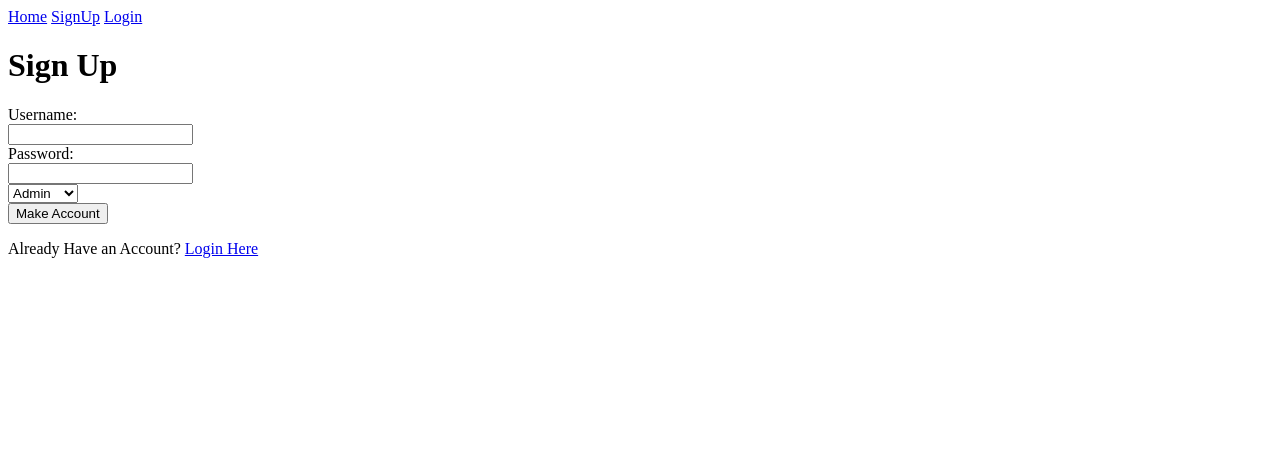
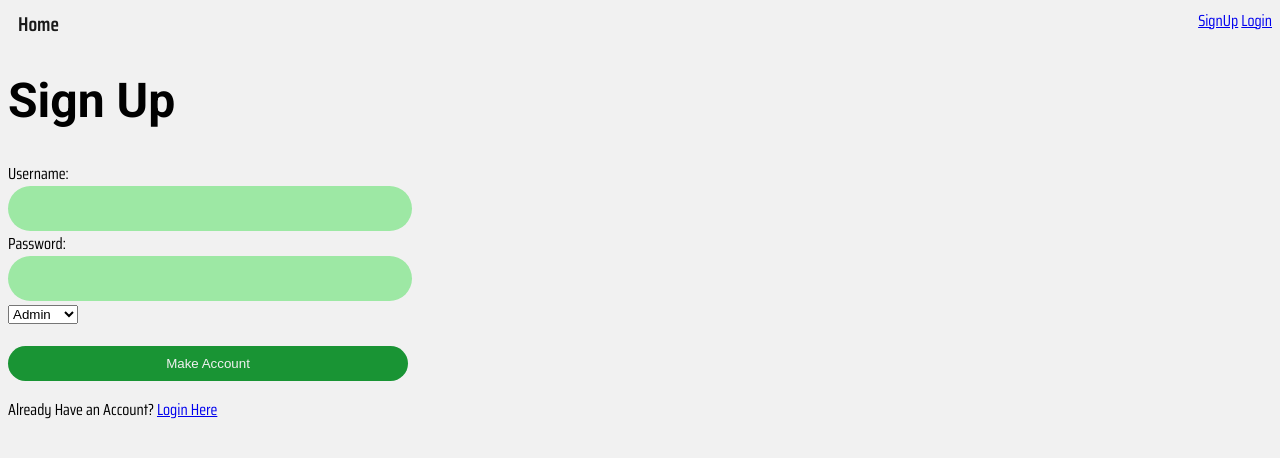
Before and after one commit to AMarieP/IT6037_Data_Access_Managment_Group_Project, a Node server app: template Admirable Blue Beatles/views/signup.ejs in a window 1280 px wide. Shown: the top 458 px of the page. Run offline with Node 20, Linux system fonts and the light colour scheme; the template is opened without the code that fills it, so the values that code supplies are empty; some libraries are stand-ins or nearby versions.

Commit message:
Added some css and planning document

```diff
--- a/Admirable Blue Beatles/views/partials/navigation.ejs
+++ b/Admirable Blue Beatles/views/partials/navigation.ejs
@@ -1,6 +1,9 @@
 <!-- header -->
-<header>
-    <a href="/">Home</a>
+<section class="header">
+    <div class="home">
+        <a class="head-links" href="/">Home</a>
+    </div>
+    <div class="login-sign">
     <a href="/signup">SignUp</a>
     <% if (user) { %>
         <!-- Show user name if user is logged in -->
@@ -9,4 +12,6 @@
         <!-- Show login button if user is not logged in -->
         <a href="/login">Login</a>
     <% } %>
-</header>
+
+    </div>
+</section>
--- a/Admirable Blue Beatles/views/signup.ejs
+++ b/Admirable Blue Beatles/views/signup.ejs
@@ -4,29 +4,29 @@
     <meta charset="UTF-8">
     <meta name="viewport" content="width=device-width, initial-scale=1.0">
     <title>Study Resource Finder</title>
+    <link rel="stylesheet" href="Styles/styles.css">
+    <link rel="preconnect" href="https://fonts.googleapis.com">
+    <link rel="preconnect" href="https://fonts.gstatic.com" crossorigin>
+    <link href="https://fonts.googleapis.com/css2?family=Roboto:wght@300;400;500;700&family=Saira+Condensed:wght@400;600&display=swap" rel="stylesheet">
+
 </head>
 <body>
-    <header>
-        <a href="/">Home</a>
-        <a href="/signup">SignUp</a>
-        <a href="/login">Login</a>
-
-    </header>
+    <%- include('partials/navigation.ejs', { user: user }) %>
 
    <div class="signup">
     <form action="/signup" method="post">
         <h1>Sign Up</h1>
         <!-- Add the "username" field -->
         <label for="username">Username:</label><br>
-        <input type="text" id="username" name="username" required><br>
+        <input class="input-field" type="text" id="username" name="username" required><br>
         <label for="password">Password:</label><br>
-        <input type="password" id="password" name="password"><br>
+        <input class="input-field" type="password" id="password" name="password"><br>
         <select id="role" name="role" required>
             <option value="admin">Admin</option>
             <option value="teacher">Teacher</option>
             <option value="student">Student</option>
         </select><br>
-        <button type="submit">Make Account</button>
+        <button class="btn form-btn btn-green" type="submit">Make Account</button>
     </form>
     </div>
 
--- /dev/null
+++ b/Admirable Blue Beatles/views/styles/styles.css
@@ -0,0 +1,147 @@
+:root{
+    --grey-color:#F1F1F1;
+    --green-color:#9DE8A4;
+    --black-color:#1A1A1A;
+    --green-accent: #199434;
+}
+
+body{
+    background-color: var(--grey-color);
+    font-family:'Saira Condensed', sans-serif;
+    background-image: scr();
+}
+
+ul{
+    margin-block-start: 0em;
+}
+
+section{
+    max-width: 1440px;
+    margin-right: auto;
+    margin-left: auto;
+}
+
+h1,h2,h3,h4{
+    font-family: 'Roboto', sans-serif;
+}
+
+h1{
+    font-size: 3rem;
+}
+
+h2{
+    font-size: 2rem;
+}
+
+h3{
+    font-size: 1.5rem;
+}
+
+p{
+    font-size: 1rem;
+}
+
+.col-wrap{
+    margin-top: 40px;
+    display: flex;
+}
+
+.col-20{
+    width: 20%;
+}
+
+.col-80{
+    width: 79%;
+    margin-left: auto;
+}
+
+.search-bar{
+    width: 100%;
+    padding-top: 10px;
+    padding-bottom: 10px;
+    border-radius: 30px;
+    border: none;
+    background-color: var(--green-color);
+}
+
+::placeholder{
+    padding-left: 20px;
+    color: var(--black-color)
+}
+
+.search-bar-wrap{
+    width: 100%;
+}
+
+.cat-card{
+    padding: 20px;
+    background-color: var(--green-color);
+    border-radius: 30px;
+}
+
+.article-card{
+    padding: 20px;
+    background-color: var(--green-color);
+    border-radius: 30px;
+}
+
+.btn{
+    padding-top:5px;
+    padding-bottom: 5px;
+    padding-right: 50px;
+    padding-left: 50px;
+    border-radius: 90px;
+    text-decoration: none;
+    border: none;
+}
+
+.form-btn{
+    margin-top: 20px;
+    padding-top: 10px;
+    padding-bottom: 10px;
+    min-width: 250px;
+    max-width: 400px;
+    width: 100%;
+}
+
+.btn-card-al-right{
+    margin-left: auto;
+}
+
+.btn-green{
+    background-color: var(--green-accent);
+    color: var(--grey-color);
+}
+
+.card-btn-wrap{
+    width: 100%;
+    display: flex;
+}
+
+.input-field{
+    padding-top: 15px;
+    padding-bottom: 15px;
+    width: 250px;
+    background-color: var(--green-color);
+    border-radius: 90px;
+    border: none;
+    min-width: 250px;
+    max-width: 400px;
+    width: 100%;
+}
+
+.header{
+    display: flex;
+}
+
+.login-sign{
+    margin-left: auto;
+}
+
+.head-links{
+    margin-left: 10px;
+    font-size: 20px;
+    font-weight: 600;
+    text-decoration: none;
+    color: var(--black-color);
+}
```
Also changed, not shown: Admirable Blue Beatles/views/index copy.ejs (+15 -1 lines), Admirable Blue Beatles/views/login.ejs (+8 -9 lines), 4 other files.
